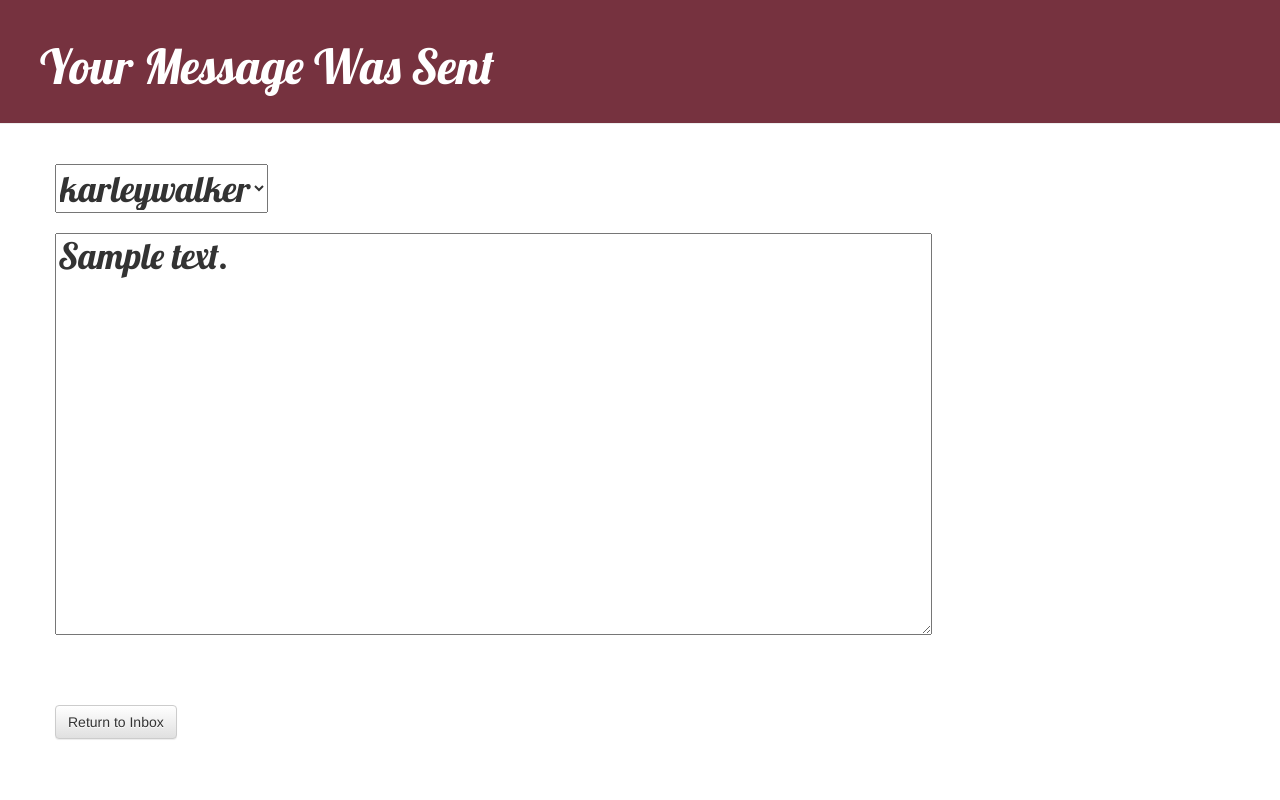
After one commit to rcdizon/cs3240-s17-team17, a Django app: page /LokahiApp/individual_message/1/ in a window 1280 px wide. The commit adds this page. Run offline with Django 3.2, Linux system fonts and the light colour scheme; data comes from the database, SQL or seed files in the repository; tables that the repository leaves empty hold one stand-in row (values such as "Sample post"); some libraries are stand-ins or nearby versions.

Commit message:
Added Deletion Functionality to Messages

```diff
--- a/LokahiProject/LokahiApp/urls.py
+++ b/LokahiProject/LokahiApp/urls.py
@@ -25,6 +25,8 @@ urlpatterns = [
     url(r'^homepage/', views.homepage),
     url(r'^messenger/', views.message),
     url(r'^inbox/', views.inbox),
+    url(r'^individual_message/(?P<pk>\d+)/$', views.individual_message, name="individual_message"),
+    url(r'^delete_message/(?P<pk>\d+)/$', views.delete_message, name="delete_message"),
     url(r'^sent_messages/(?P<pk>\d+)/$', views.sent_messages, name="sent_messages"),
     url(r'^report/new/$', views.create_report, name="create_report"),
     url(r'^report/', views.report),
--- a/LokahiProject/LokahiApp/views.py
+++ b/LokahiProject/LokahiApp/views.py
@@ -130,6 +130,19 @@ def inbox(request):
     inbox_messages = Message.objects.filter(recipient=request.user)
     return render(request, 'inbox.html', {'inbox_messages': inbox_messages })
 
+def individual_message(request,pk):
+    message = get_object_or_404(Message, pk=pk)
+    form = SendMessage(instance=message)
+    return render(request, 'individual_message.html', {'form': form})
+
+def delete_message(request,pk):
+    message = get_object_or_404(Message, pk=pk)
+    form = SendMessage(instance=message)
+    instance = Message.objects.get(id=pk)
+    instance.delete()
+    inbox_messages = Message.objects.filter(recipient=request.user)
+    return render(request, 'inbox.html', {'inbox_messages': inbox_messages })
+
 def submit(request):
     info=request.POST['info']
     user = User.objects.create_user('john', 'lennon@thebeatles.com', 'johnpassword')
--- a/LokahiProject/templates/inbox.html
+++ b/LokahiProject/templates/inbox.html
@@ -22,9 +22,9 @@
                 <div class="col-md-8">
                     {% for inbox in inbox_messages %}
                         <div class="reports">
-                            <h3><a href="/LokahiApp/sent_messages/{{inbox.sender}}">{{ inbox.sender }}</a></h3>
+                            <h3><a href="{% url 'individual_message' pk=inbox.pk %}">{{ inbox.sender }}</a></h3>
                             <p>{{ inbox.textbox }}</p>
-                            <button class="messenger btn btn-default">Delete Message</button>
+                            <a href="{% url 'delete_message' pk=inbox.pk %}"><button class="messenger btn btn-default">Delete</button></a>
                         </div>
                     {% endfor %}
                 </div>
--- /dev/null
+++ b/LokahiProject/templates/individual_message.html
@@ -0,0 +1,27 @@
+{% load staticfiles %}
+<html>
+    <head>
+        <title>Your Message</title>
+        <link rel="stylesheet" href="//maxcdn.bootstrapcdn.com/bootstrap/3.2.0/css/bootstrap.min.css">
+        <link rel="stylesheet" href="//maxcdn.bootstrapcdn.com/bootstrap/3.2.0/css/bootstrap-theme.min.css">
+        <link rel="stylesheet" href="{% static 'css/reports.css' %}">
+        <link href="//fonts.googleapis.com/css?family=Lobster&subset=latin,latin-ext" rel="stylesheet" type="text/css">
+    </head>
+    <body>
+        <div class="page-header">
+            <h1>Your Message Was Sent</h1>
+        </div>
+        <div class="content container">
+            <div class="row">
+                <div class="col-md-8">
+                    <div class="post">
+                            <h1>{{form.recipient}}</h1>
+                            <h1>{{form.textbox}}</h1>
+                    </div>
+                    <a href="/LokahiApp/inbox"><button class="inbox btn btn-default">Return to Inbox</button></a>
+                </div>
+            </div>
+        </div>
+    </body>
+
+</html>
```
Also changed, not shown: LokahiProject/templates/delete_message.html (added, +27 -0 lines).
